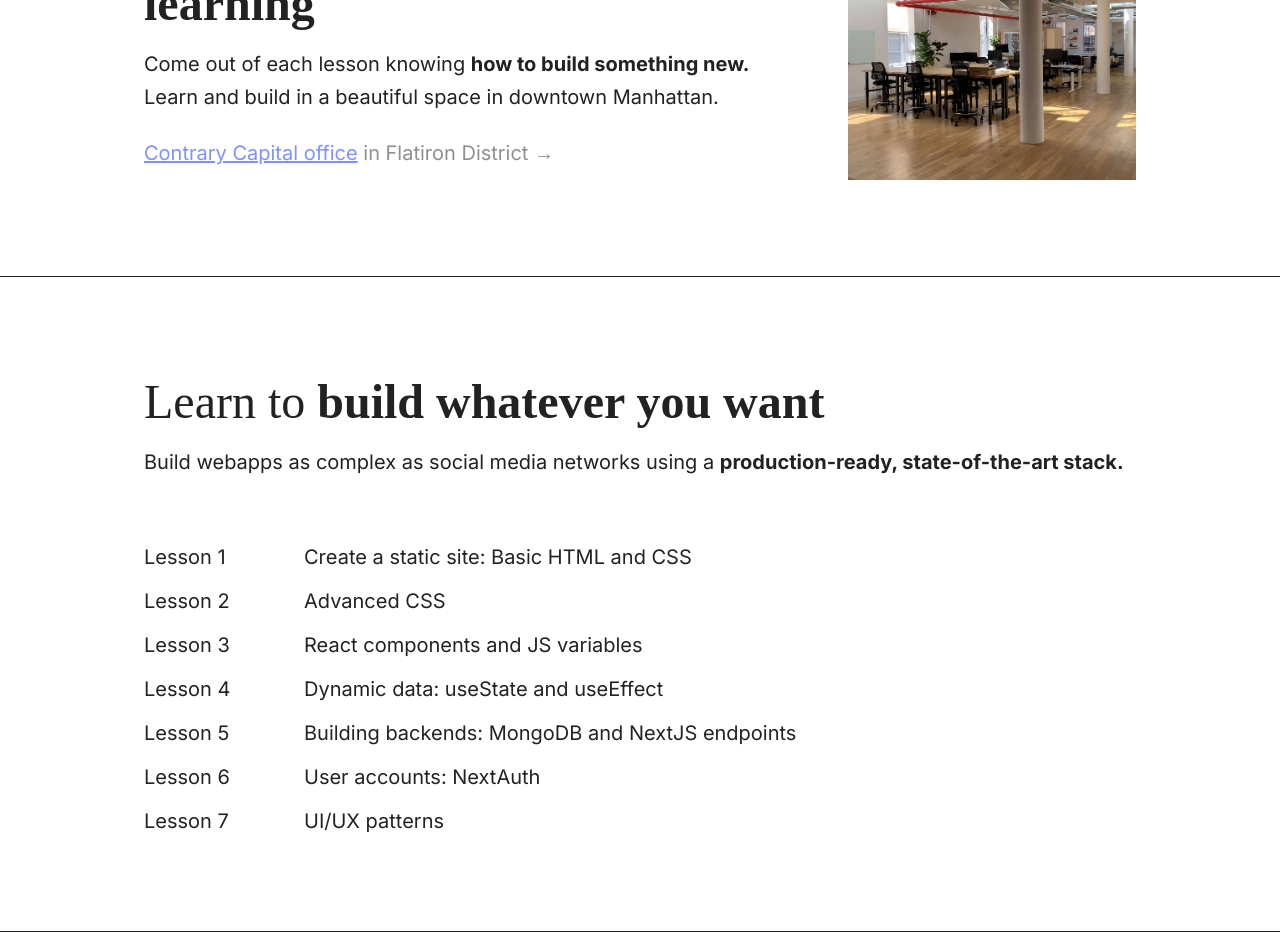
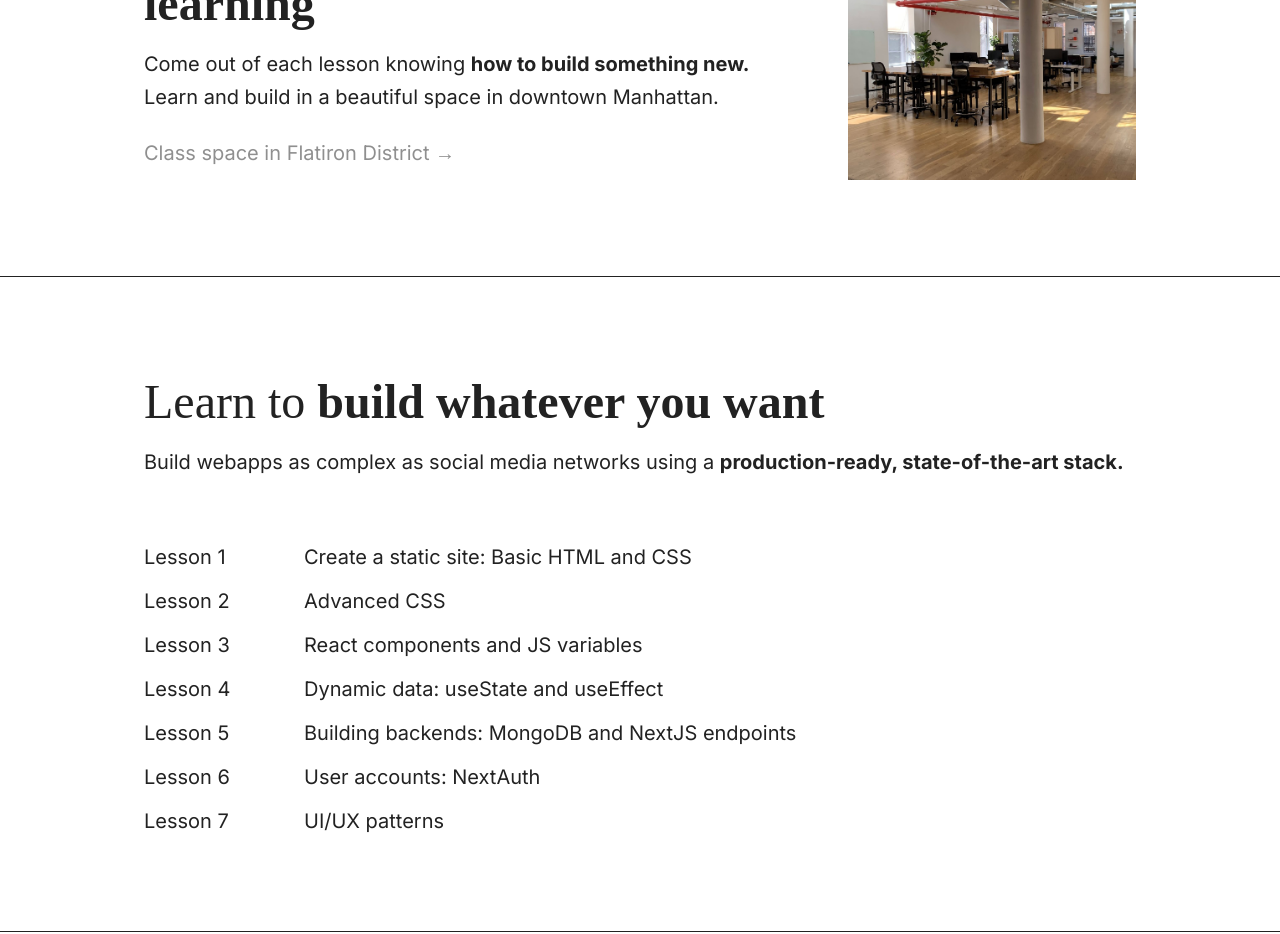
Before and after one commit to wwsalmon/webdevformakers-site, a Next.js app: page / in a window 1280 px wide. Shown: the part 1200-2134 px from the top of the page. Built offline with nearby package versions, Linux system fonts and the light colour scheme; a web font is replaced by a local one.

Commit message:
remove contrary capital office ref

```diff
--- a/pages/index.tsx
+++ b/pages/index.tsx
@@ -44,10 +44,10 @@ export default function Home() {
                     <div className="md:w-2/3 sm:px-8">
                         <DisplayHeader>In-person, <b>project-based learning</b></DisplayHeader>
                         <Paragraph>Come out of each lesson knowing <b>how to build something new.</b> Learn and build in a beautiful space in downtown Manhattan.</Paragraph>
-                        <Paragraph className="underline-links mt-6 opacity-50"><a href="https://contrary.com/">Contrary Capital office</a> in Flatiron District →</Paragraph>
+                        <Paragraph className="mt-6 opacity-50">Class space in Flatiron District →</Paragraph>
                     </div>
                     <div className="md:w-1/3 sm:px-8 mt-8 sm:mt-0">
-                        <img src="/contrary.jpg" alt="photo of contrary capital office"/>
+                        <img src="/contrary.jpg" alt="photo of Manhattan office"/>
                     </div>
                 </div>
             </Section>
```
